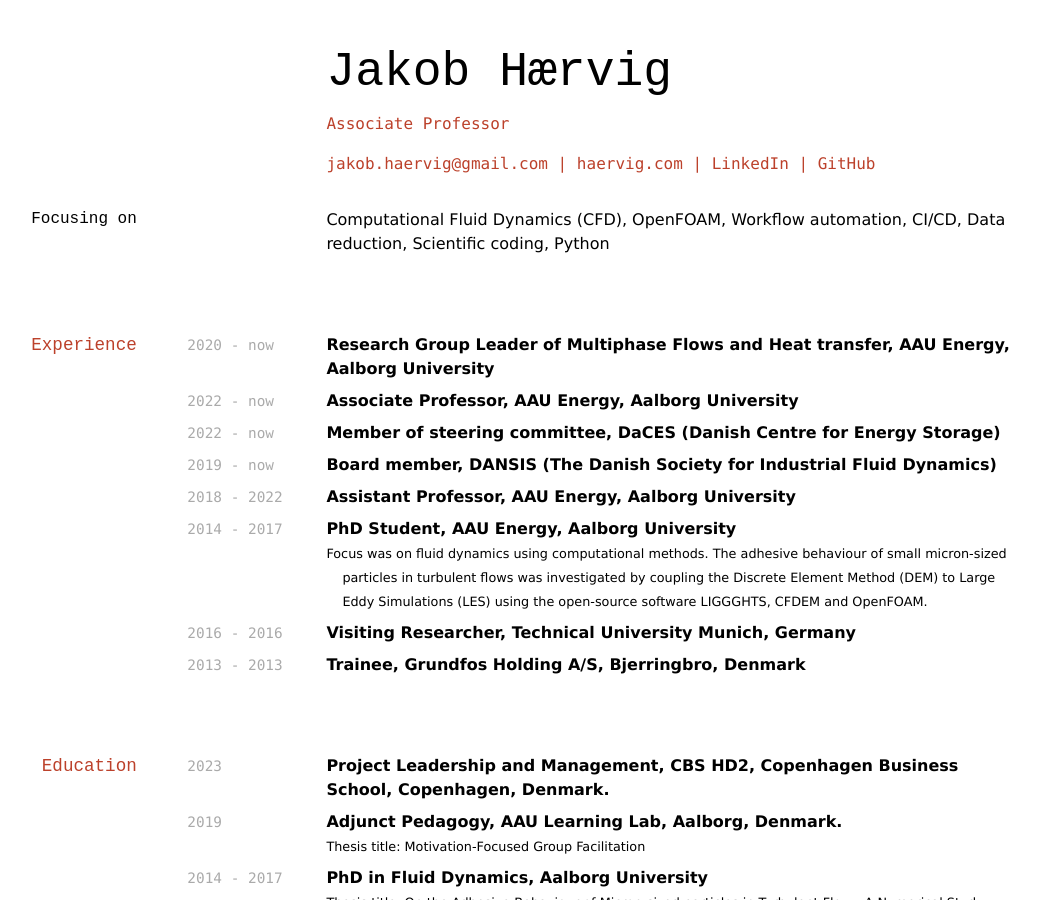
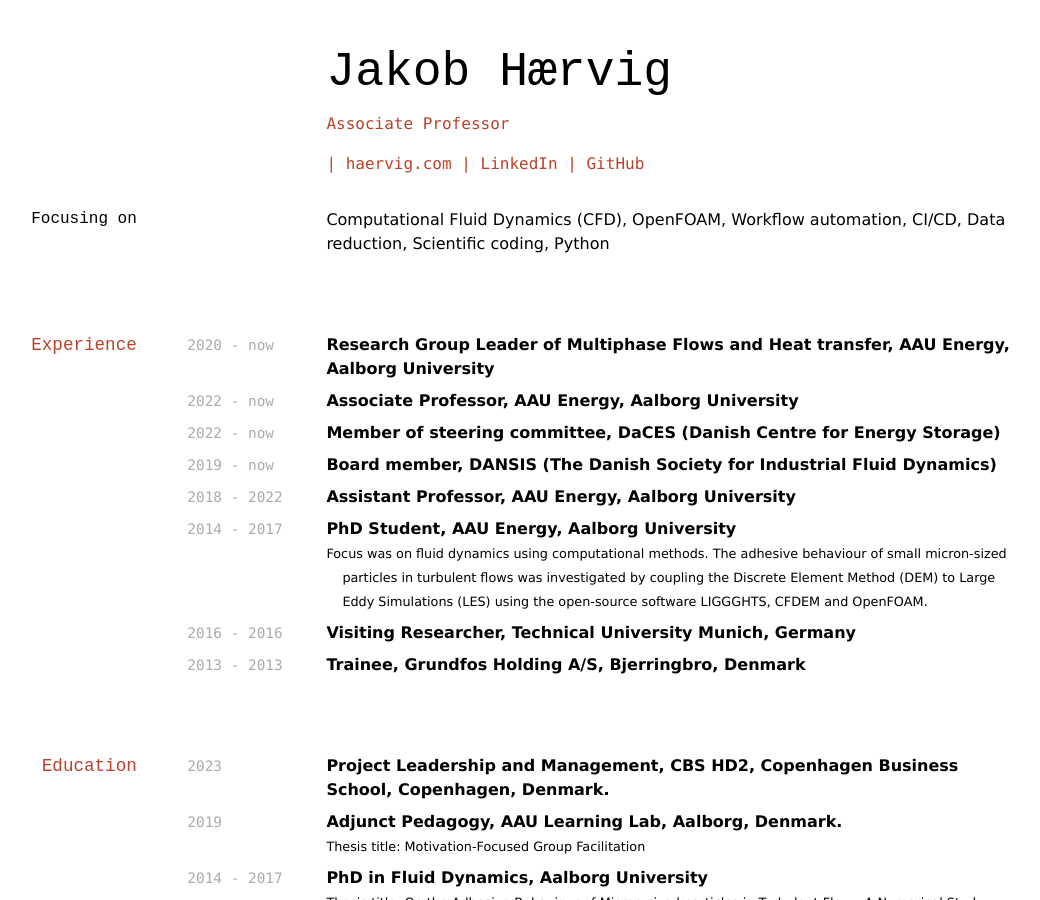
Before and after one commit to jakobhaervig/cv, a Jekyll site: the page built from index.md, in a window 1280 px wide and 900 px high. Shown: the whole window, without its empty margins (132-1172 px from the left). Built offline with Jekyll 4.4.1, drawn with Linux system fonts in a browser that asks for light colours.

Commit message:
Fix email link in index.md and update website URL

```diff
--- a/index.md
+++ b/index.md
@@ -9,8 +9,7 @@ Associate Professor
 
 
 <div id="webaddress">
-<a href="mailto:jakob.haervig@gmail.com">jakob.haervig@gmail.com</a>
-| <a href="https://haervig.com">haervig.com </a>| <a href="https://www.linkedin.com/in/jakobhaervig/">LinkedIn </a>| <a href="https://github.com/jakobhaervig">GitHub</a>
+| <a href="https://jakobhaervig.com">haervig.com </a>| <a href="https://www.linkedin.com/in/jakobhaervig/">LinkedIn </a>| <a href="https://github.com/jakobhaervig">GitHub</a>
 </div>
 
 ### Focusing on
```
